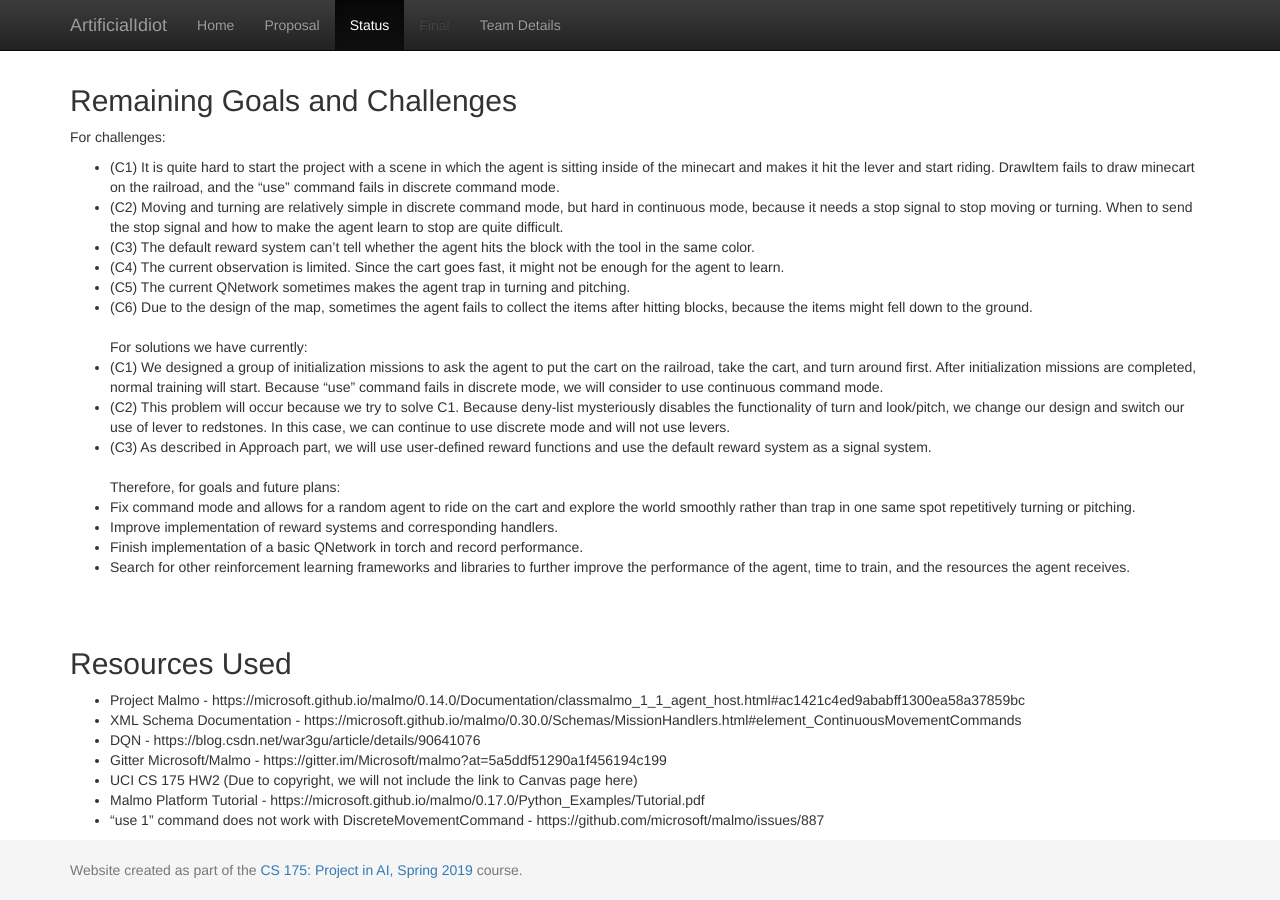
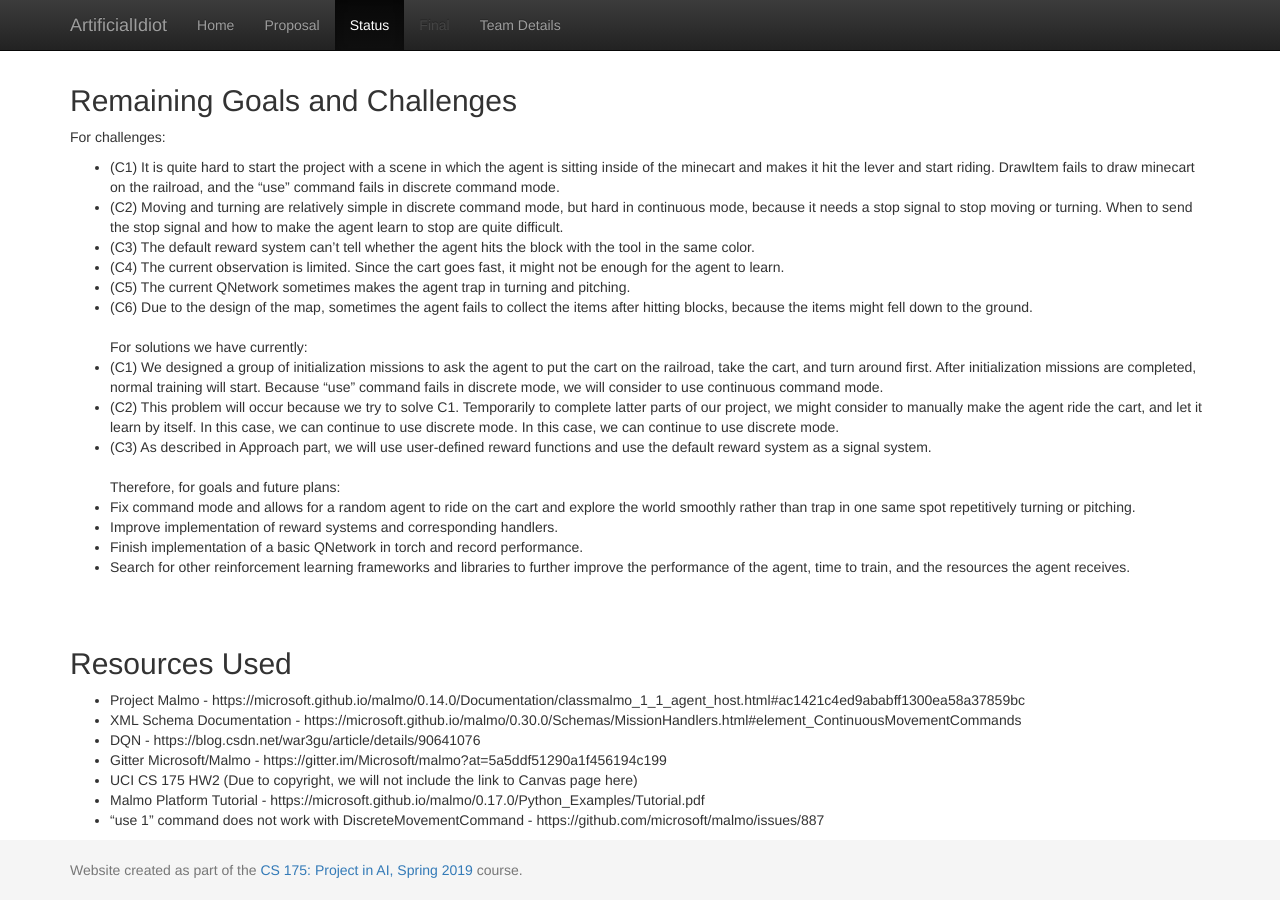
Before and after one commit to CoderMisha/ArtificialIdiot, a Jekyll site: the page built from docs/status.md, in a window 1280 px wide and 900 px high, scrolled down 1231 px. Built offline with Jekyll 4.4.1, drawn with Linux system fonts in a browser that asks for light colours.

Commit message:
Update status.md

```diff
--- a/docs/status.md
+++ b/docs/status.md
@@ -50,7 +50,7 @@ For challenges:
 <br><br>
 For solutions we have currently:
 - (C1) We designed a group of initialization missions to ask the agent to put the cart on the railroad, take the cart, and turn around first. After initialization missions are completed, normal training will start. Because "use" command fails in discrete mode, we will consider to use continuous command mode.
-- (C2) This problem will occur because we try to solve C1. Because deny-list mysteriously disables the functionality of turn and look/pitch, we change our design and switch our use of lever to redstones. In this case, we can continue to use discrete mode and will not use levers.
+- (C2) This problem will occur because we try to solve C1. Temporarily to complete latter parts of our project, we might consider to manually make the agent ride the cart, and let it learn by itself. In this case, we can continue to use discrete mode. In this case, we can continue to use discrete mode.
 - (C3) As described in Approach part, we will use user-defined reward functions and use the default reward system as a signal system.
 <br><br>
 Therefore, for goals and future plans:
```
